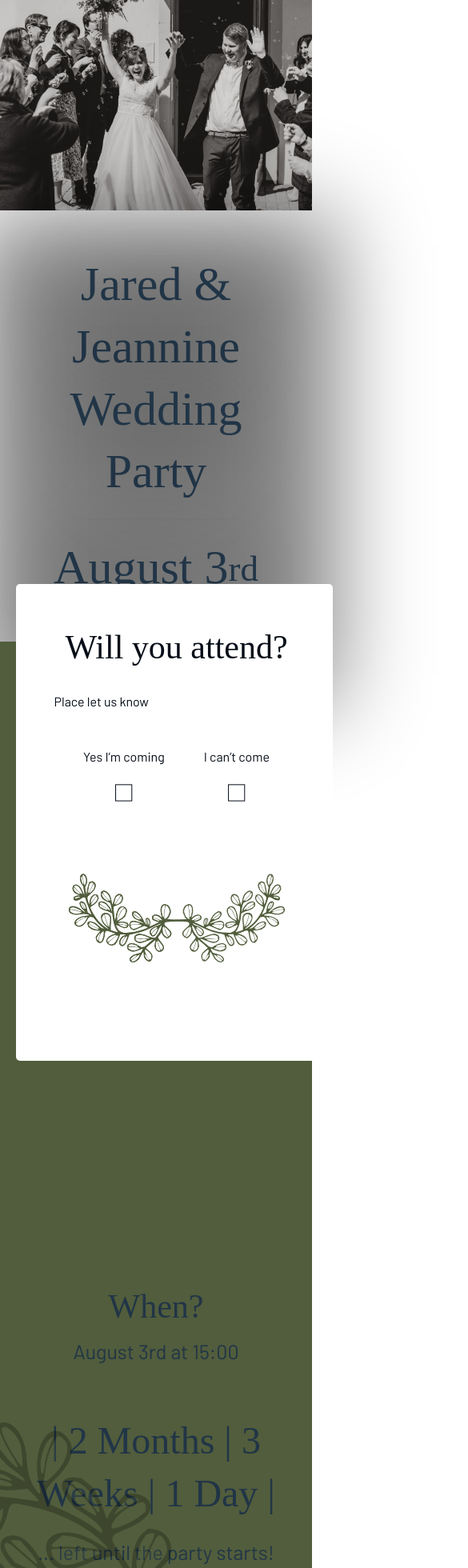
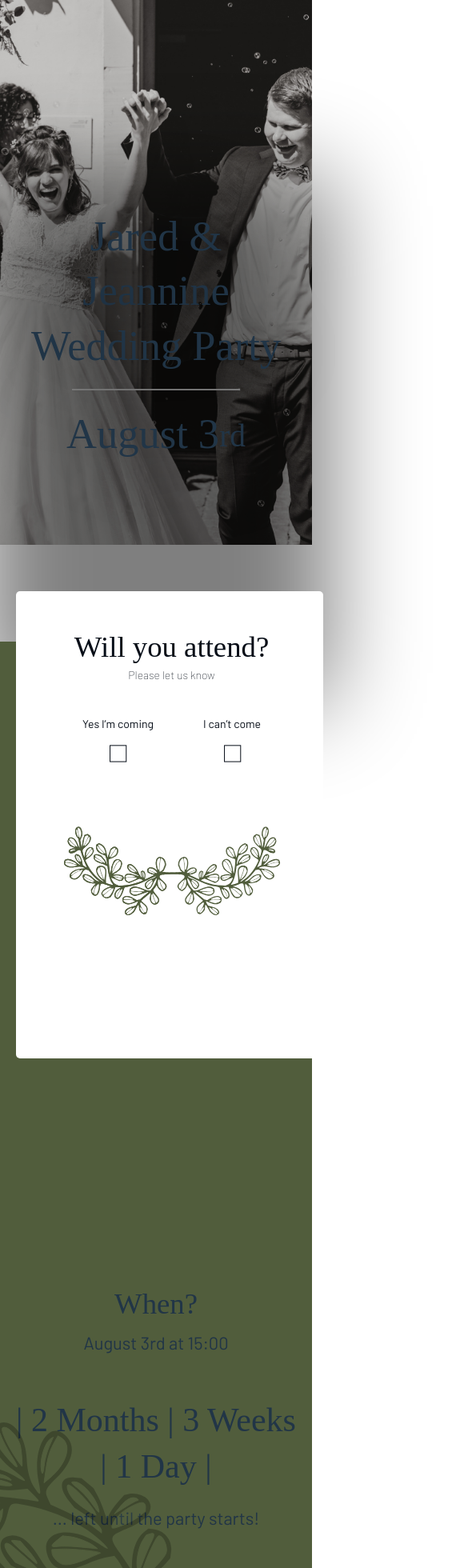
Before and after one commit to rayosdev/wedding, a React (Vite) app: page / in a window 390 px wide. Shown: the top 1960 px of the page at 80% size, 585 px wide, since content can reach past the window. Built offline with nearby package versions, Linux system fonts and the light colour scheme; a web font is replaced by a local one.

Commit message:
more done

```diff
--- a/src/Layout.jsx
+++ b/src/Layout.jsx
@@ -6,6 +6,8 @@ import When from './components/When'
 import Where from './components/Where'
 import EndSection from './components/EndSection'
 import Footer from './components/Footer'
+
+import './Layout.scss'
 
 function Layout(props) {
   return (
--- /dev/null
+++ b/src/Layout.scss
@@ -0,0 +1,8 @@
+@import '_layouts';
+
+:root {
+
+    @include tablet {
+        font-size: 14px;
+    }
+}
--- a/src/_layouts.scss
+++ b/src/_layouts.scss
@@ -6,7 +6,6 @@
   margin: 0 auto;
   width: 90%;
 }
-
 
 
 // Media Queries Mixins
--- a/src/components/Attend/AttendForm.jsx
+++ b/src/components/Attend/AttendForm.jsx
@@ -9,7 +9,7 @@ export default function AttendForm() {
         <form className='attend-form'>
           <div className="attend-form__content">
             <h2>Will you attend?</h2>
-            <p>Place let us know</p>
+            <p>Please let us know</p>
             <PersonFormStep />
             <img src={branchWingsDecor} alt="" srcSet="" />
           </div>
--- a/src/components/Attend/AttendForm.scss
+++ b/src/components/Attend/AttendForm.scss
@@ -22,6 +22,15 @@
             text-align: center;
         }
 
+        p {
+            text-align: center;
+            font-weight: 100;
+            margin: 0;
+            margin-top: -10px;
+            margin-bottom: 1rem;
+
+        }
+
         & > img {
             justify-self: center;
             align-self: end;
--- a/src/components/Header.jsx
+++ b/src/components/Header.jsx
@@ -12,7 +12,7 @@ function Header(props) {
                     <span>Jared & Jeannine</span>
                     <span>Wedding Party</span>
                     <hr />
-                    <span className="header__dafe">August 3<sub>rd</sub></span>
+                    <span>August 3<sub>rd</sub></span>
                 </h1>
               </div>
             </div>
--- a/src/components/Header.scss
+++ b/src/components/Header.scss
@@ -30,7 +30,24 @@
             max-height: 1080px;
         }
 
+        @media (max-width: 1340px) {
+            background-size: 125%;
+        }
+        @media (max-width: 1120px) {
+            background-size: 180%;
+        }
+
         @include laptop {
+        }
+
+        @include tablet {
+            background-size: 235%;
+            background-position: 67% 1vw;
+        }
+
+        @media (max-width: 570px) {
+            background-size: 280%;
+            background-position: 63% -2vw;
         }
     }
 
@@ -46,20 +63,35 @@
             align-self: self-end;
             position: relative;
             font-variant: lining-nums;
-            padding-bottom: 5rem;
+            padding-bottom: 10rem;
 
             display: grid;
-            font-size: 60px;
             line-height: 1.3;
             text-align: center;
+
 
             @include desktop-up {
                 margin-left: -7rem;
             }
 
+            @media (max-width: 1540px) {
+                margin-left: 0;
+            }
+
+            @media (max-width: 1200px) {
+                padding-bottom: calc(30rem - 25vw);
+            }
+
             @include tablet {
                 justify-self: center;
-                align-self: self-end;
+            }
+
+            @media (max-width: 768px) {
+                padding-bottom: calc(25rem - 25vw);
+            }
+
+            @media (max-width: 570px) {
+                padding-bottom: calc(25rem - 25vw);
             }
 
             span {
--- a/src/components/When.scss
+++ b/src/components/When.scss
@@ -17,16 +17,16 @@
             font-family: 'Barlow';
             font-style: normal;
             font-weight: 400;
-            font-size: 25px;
-            line-height: 30px;
+            font-size: 1.563rem;
+            line-height: 1.875rem;
         }
 
         h3 {
             font-family: 'Sedan SC';
             font-style: normal;
             font-weight: 400;
-            font-size: 48px;
-            line-height: 66px;
+            font-size: 3rem;
+            line-height: 4.125rem;
             text-align: center;
             margin-top: 4rem;
         }
--- a/src/components/Where.scss
+++ b/src/components/Where.scss
@@ -1,3 +1,5 @@
+@import '../layouts';
+
 .where {
     width: 100%;
     min-height: 800px;
@@ -15,16 +17,66 @@
         column-gap: 5%;
         padding-bottom: 20rem;
 
+        // @media (max-width: 1463px) {
+            // }
+
+        @media (max-width: 850px) {
+            grid-template-columns: 1fr;
+            grid-auto-flow: row;
+            justify-content: center;
+            padding: inherit 6rem ;
+        }
+
         & > img {
             height: 100%;
+
+            @media (max-width: 1463px) {
+                grid-row: 2/3;
+                grid-column: 2/3;
+                align-self: start;
+                justify-self: end;
+                min-width: 200px;
+                position: relative;
+                top: -3rem;
+            }
+
+            @media (max-width: 1076px) {
+                top: -5rem;
+            }
+
+            @media (max-width: 900px) {
+                top: -16vw;
+            }
+
+            @media (max-width: 850px) {
+                grid-row: 3/4;
+                grid-column: 1/2;
+                top: 0;
+                align-self: center;
+            }
+            // @include laptop {
+            //     height: auto;
+            //     width: 100%;
+            // }
         }
     }
 
     .content {
+        @media (max-width: 1463px) {
+            grid-row: 1/2;
+            grid-column: 2/3;
+            align-self: start;
+        }
+
+        @media (max-width: 850px) {
+            grid-row: 2/3;
+            grid-column: 1/2;
+        }
 
         &__item-container {
             // max-width: 295px;
             margin-bottom: 1.5rem;
+
 
             @media only screen and (max-width: 350px) {
                 font-size: 14px;
@@ -73,9 +125,17 @@
         padding-left: 55px;
         z-index: -1;
 
+
         img {
+            width: 100%;
             rotate: -45deg;
             margin-right: -20px;
+
+            @media (max-width: 980px) {
+                width: calc(21vw);
+                position: relative;
+                right: -50px;
+            }
         }
     }
 
--- a/src/index.css
+++ b/src/index.css
@@ -57,10 +57,10 @@ body {
 }
 
 h1 {
-  font-size: 60px;
+  font-size: 3.75rem;
 }
 h2 {
-  font-size: 42px;
+  font-size: 2.625rem;
 }
 
 .no-pointer-event {
```
